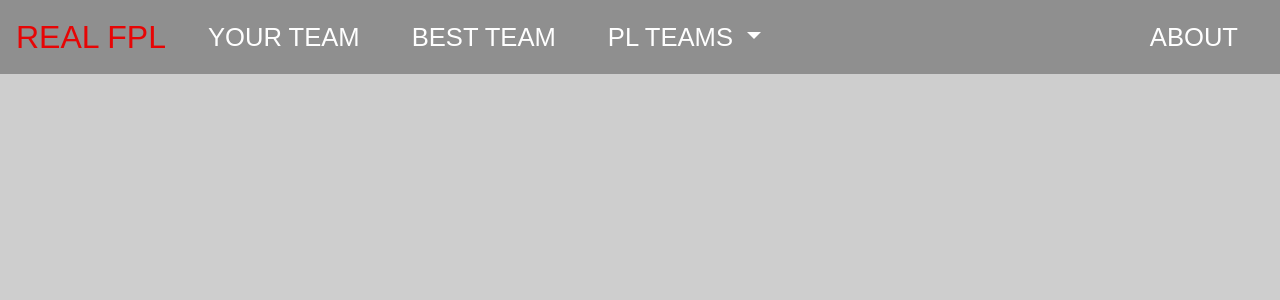
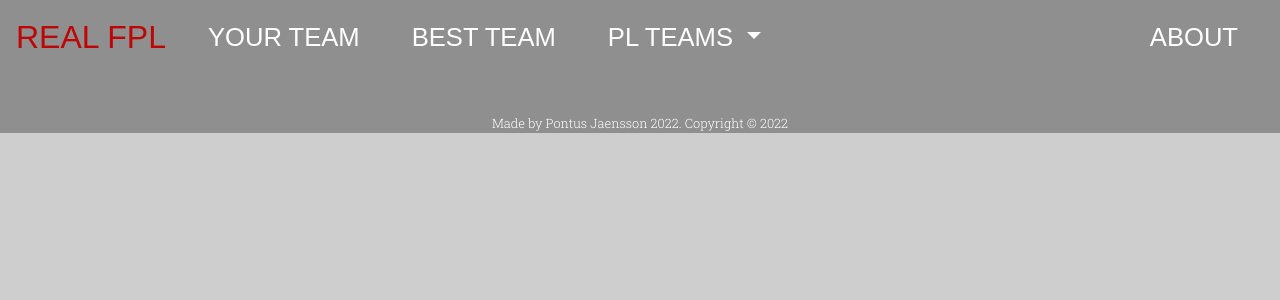
Before and after one commit to ponjae/FPL-project, a Flask app: template templates/index.html in a window 1280 px wide. Shown: the top 300 px of the page. Run offline with Flask 2, Linux system fonts and the light colour scheme; the template is opened without the code that fills it, so the values that code supplies are empty; parts of the project's set-up code (start-up, migrations or seed data) failed here and were passed over; some libraries are stand-ins or nearby versions; some web fonts are replaced.

Commit message:
Added a footer which I am pleased with for the moment

```diff
--- a/main.py
+++ b/main.py
@@ -1,11 +1,14 @@
+import imp
 from flask import Flask, render_template
+# from fplData import playerData, playerEvaluation, playerRanking
+from secrets import secret
 
 app = Flask(__name__)
 
 
 @app.route("/")
 def home():
-    return render_template("index.html")
+    return render_template("index.html", secret=secret["font_awesome"])
 
 
 if __name__ == '__main__':
--- a/static/styles.css
+++ b/static/styles.css
@@ -2,7 +2,7 @@
 @import url('https://fonts.googleapis.com/css2?family=Hubballi&family=Roboto+Slab:wght@300&display=swap');
 
 /*
-red: #e70505;
+red: #be0606;
 light-grey: #cecece;
 dark-grey: #8f8f8f;
 white: #fff
@@ -30,7 +30,7 @@ body {
 
 .navbar-brand {
     font-family: 'Allerta Stencil', sans-serif;
-    color: #e70505;
+    color: #be0606;
     font-size: 2rem;
 }
 
@@ -43,11 +43,11 @@ body {
 }
 
 .navbar-nav>li>a:hover {
-    color: #e70505;
+    color: #be0606;
 }
 
 .navbar-nav>li:hover {
-    border-bottom: 2px solid #e70505;
+    border-bottom: 2px solid #be0606;
 }
 
 .dropdown-menu {
@@ -58,10 +58,22 @@ body {
 }
 
 .dropdown-item:hover {
-    color: #e70505;
+    color: #be0606;
     background: transparent;
 }
 
 .dropdown-even {
     background-color: #cecece;
 }
+
+
+/* footer section */
+
+footer {
+    background-color: #8f8f8f;
+    color: #fff;
+}
+
+.fa-stack {
+    color: #be0606;
+}
--- /dev/null
+++ b/templates/footer.html
@@ -0,0 +1,59 @@
+<footer class="footer-section" id="footer">
+    <div class="container px-4 px-lg-5">
+        <div class="row gx-4 gx-lg-5 justify-content-center">
+            <div class="col-md-10 col-lg-8 col-xl-7">
+                <ul class="list-inline text-center">
+                    <li class="list-inline-item">
+                        <a href="https://twitter.com/PontusJaensson" target="_blank">
+                            <span class="fa-stack fa-lg">
+                                <i class="fa-brands fa-twitter"></i>
+                            </span>
+                        </a>
+                    </li>
+                    <li class="list-inline-item">
+                        <a href="https://www.linkedin.com/in/pontus-jaensson-48b1811a1/" target="_blank">
+                            <span class="fa-stack fa-lg">
+                                <i class="fa-brands fa-linkedin"></i>
+                            </span>
+                        </a>
+                    </li>
+                    <li class="list-inline-item">
+                        <a href="https://github.com/ponjae" target="_blank">
+                            <span class="fa-stack fa-lg">
+                                <i class="fa-brands fa-github"></i>
+                            </span>
+                        </a>
+                    </li>
+                    <li class="list-inline-item">
+                        <a href="https://fantasy.premierleague.com/" target="_blank">
+                            <span class="fa-stack fa-lg">
+                                <i class="fa-solid fa-futbol"></i>
+                            </span>
+                        </a>
+                    </li>
+                </ul>
+                <div class="small text-center fst-italic">
+                    Made by Pontus Jaensson 2022. Copyright &copy;
+                    <script type="text/javascript">
+                        document.write(new Date().getFullYear());
+                    </script>
+                </div>
+            </div>
+        </div>
+    </div>
+</footer>
+
+
+<!-- Bootstrap -->
+<script src="https://code.jquery.com/jquery-3.3.1.slim.min.js"
+    integrity="sha384-q8i/X+965DzO0rT7abK41JStQIAqVgRVzpbzo5smXKp4YfRvH+8abtTE1Pi6jizo"
+    crossorigin="anonymous"></script>
+<script src="https://cdnjs.cloudflare.com/ajax/libs/popper.js/1.14.7/umd/popper.min.js"
+    integrity="sha384-UO2eT0CpHqdSJQ6hJty5KVphtPhzWj9WO1clHTMGa3JDZwrnQq4sF86dIHNDz0W1"
+    crossorigin="anonymous"></script>
+<script src="https://stackpath.bootstrapcdn.com/bootstrap/4.3.1/js/bootstrap.min.js"
+    integrity="sha384-JjSmVgyd0p3pXB1rRibZUAYoIIy6OrQ6VrjIEaFf/nJGzIxFDsf4x0xIM+B07jRM"
+    crossorigin="anonymous"></script>
+</body>
+
+</html>
--- a/templates/header.html
+++ b/templates/header.html
@@ -6,7 +6,10 @@
     <meta http-equiv="X-UA-Compatible" content="IE=edge">
     <meta name="viewport" content="width=device-width, initial-scale=1.0">
     <title>Real-FPL</title>
-
+    <!-- Favicon -->
+    <link rel="icon" type="image/x-icon" href="static/images/favicon.png">
+    <!-- Font Awesome icons (secret)-->
+    <script src={{ secret }} crossorigin="anonymous"></script>
     <!-- CSS Stylesheets -->
     <link rel="stylesheet" href="https://stackpath.bootstrapcdn.com/bootstrap/4.3.1/css/bootstrap.min.css"
         integrity="sha384-ggOyR0iXCbMQv3Xipma34MD+dH/1fQ784/j6cY/iJTQUOhcWr7x9JvoRxT2MZw1T" crossorigin="anonymous">
--- a/templates/index.html
+++ b/templates/index.html
@@ -1,16 +1,9 @@
 <!-- Header -->
 {% include "header.html" %}
 
-<!-- Bootstrap -->
-<script src="https://code.jquery.com/jquery-3.3.1.slim.min.js"
-    integrity="sha384-q8i/X+965DzO0rT7abK41JStQIAqVgRVzpbzo5smXKp4YfRvH+8abtTE1Pi6jizo"
-    crossorigin="anonymous"></script>
-<script src="https://cdnjs.cloudflare.com/ajax/libs/popper.js/1.14.7/umd/popper.min.js"
-    integrity="sha384-UO2eT0CpHqdSJQ6hJty5KVphtPhzWj9WO1clHTMGa3JDZwrnQq4sF86dIHNDz0W1"
-    crossorigin="anonymous"></script>
-<script src="https://stackpath.bootstrapcdn.com/bootstrap/4.3.1/js/bootstrap.min.js"
-    integrity="sha384-JjSmVgyd0p3pXB1rRibZUAYoIIy6OrQ6VrjIEaFf/nJGzIxFDsf4x0xIM+B07jRM"
-    crossorigin="anonymous"></script>
-</body>
+<!-- Footer -->
+{% include "footer.html" %}
 
-</html>
+
+
+<!-- export FLASK_RUN=main.py && export FLASK_ENV=development -->
```
Also changed, not shown: static/images/favicon.png (added), 1 other file.
